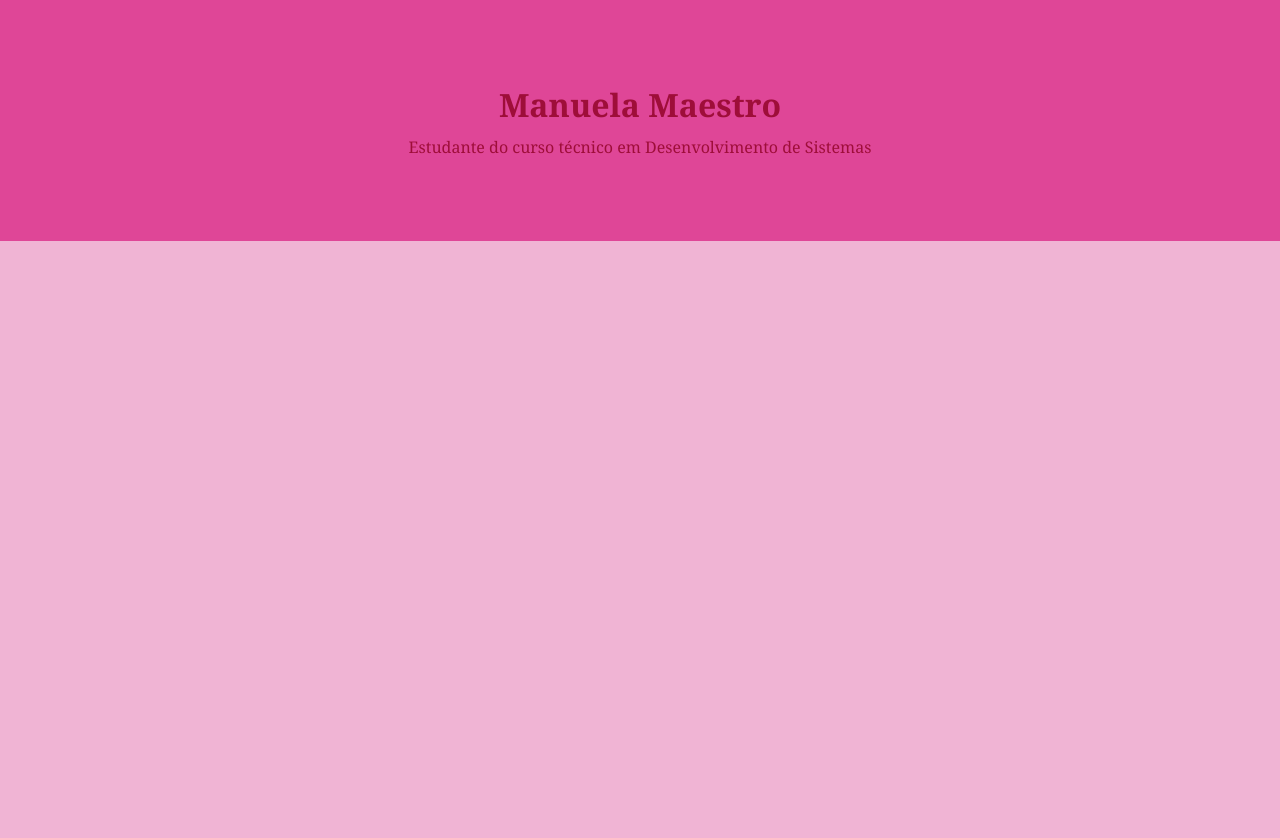
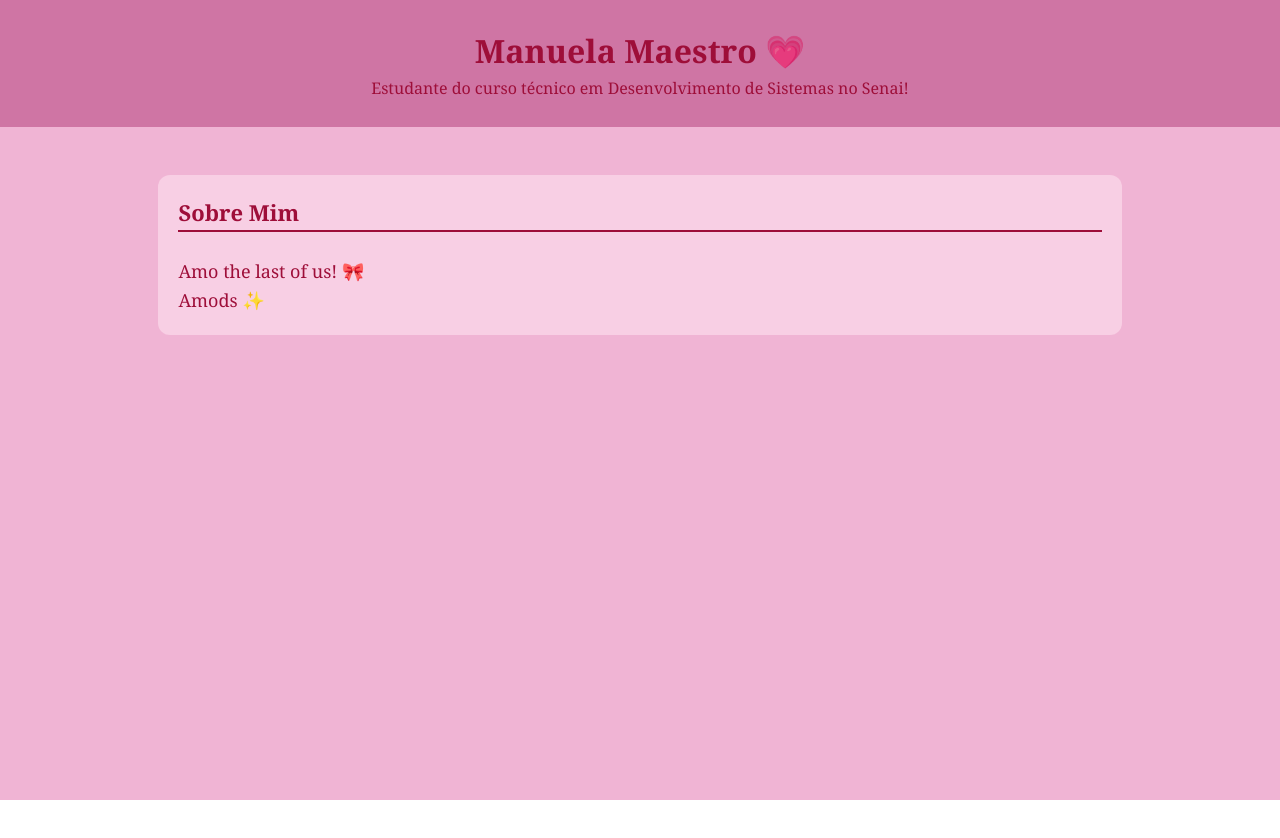
Before and after one commit to manumaestro/meu-primeiro-site, a plain HTML site: page index.html in a window 1280 px wide. After the commit the page ends 800 px from the top, so only its background shows below. Drawn offline with Linux system fonts and the light colour scheme.

Commit message:
feat: Finaliza a sessão sobre mim

```diff
--- a/assets/styles/index.css
+++ b/assets/styles/index.css
@@ -2,24 +2,48 @@
 * {
     margin: 0;
     padding: 0;
+    box-sizing: border-box;
 }
 
 body {
     font-family: Georgia, 'Times New Roman', Times, serif;
-}
-
-h1,p {
-    text-align: center;
-    margin: 10px;
+    display: flex;
+    flex-direction: column;
+    min-height: 100vh;
+    line-height: 1.6;
 }
 
 header {
-    background-color: rgb(223, 70, 151);
+    background-color: rgb(207, 117, 164);
     color: rgb(158, 14, 57);
-    padding: 73px;
+    padding: 25px;
+    text-align: center;
 }
 
 main {
-    height: 600px;
     background-color:rgb(240, 180, 212);
+    flex: 1;
+    padding: 48px 38px;
 }
+
+#sobre-mim {
+    display: block;
+    background-color: rgb(248, 207, 228);
+    width: 80%;
+    margin: 0 auto;
+    padding: 20px;
+    border-radius: 12px;
+    color:  rgb(158, 14, 57)
+}
+
+#titulo-sobre-mim {
+    font-size: 22px;
+    margin-bottom: 16px;
+    border-bottom: 2px solid  rgb(158, 14, 57);
+    margin-bottom: 25px;
+    color:  rgb(158, 14, 57)
+}
+
+.texto-sobre-mim {
+    font-size: 18px;
+}
--- a/index.html
+++ b/index.html
@@ -1,20 +1,23 @@
 <!DOCTYPE html>
-<html lang="pt-br">
+<html lang="pt-BR">
 <head>
+
     <meta charset="UTF-8">
     <meta name="viewport" content="width=device-width, initial-scale=1.0">
     <title>Primeiro Site</title>
-    <link rel="stylesheet" href="assets/styles/index.css" />
+    <link rel="stylesheet" href="assets/styles/index.css">
 </head>
 <body>
     <header>
-
-        <h1>Manuela Maestro</h1>
-        <p>Estudante do curso técnico em Desenvolvimento de Sistemas</p>
+    <h1>Manuela Maestro 💗</h1>
+    <p>Estudante do curso técnico em Desenvolvimento de Sistemas no Senai!</p>
     </header>
-
     <main>
-
+        <section id ="sobre-mim">
+            <h3 id="titulo-sobre-mim">Sobre Mim</h3>
+            <p class="texto-sobre-mim">Amo the last of us! 🎀</p>
+            <p class="texto-sobre-mim">Amods ✨</p>
+        </section>
     </main>
 </body>
 </html>
```
